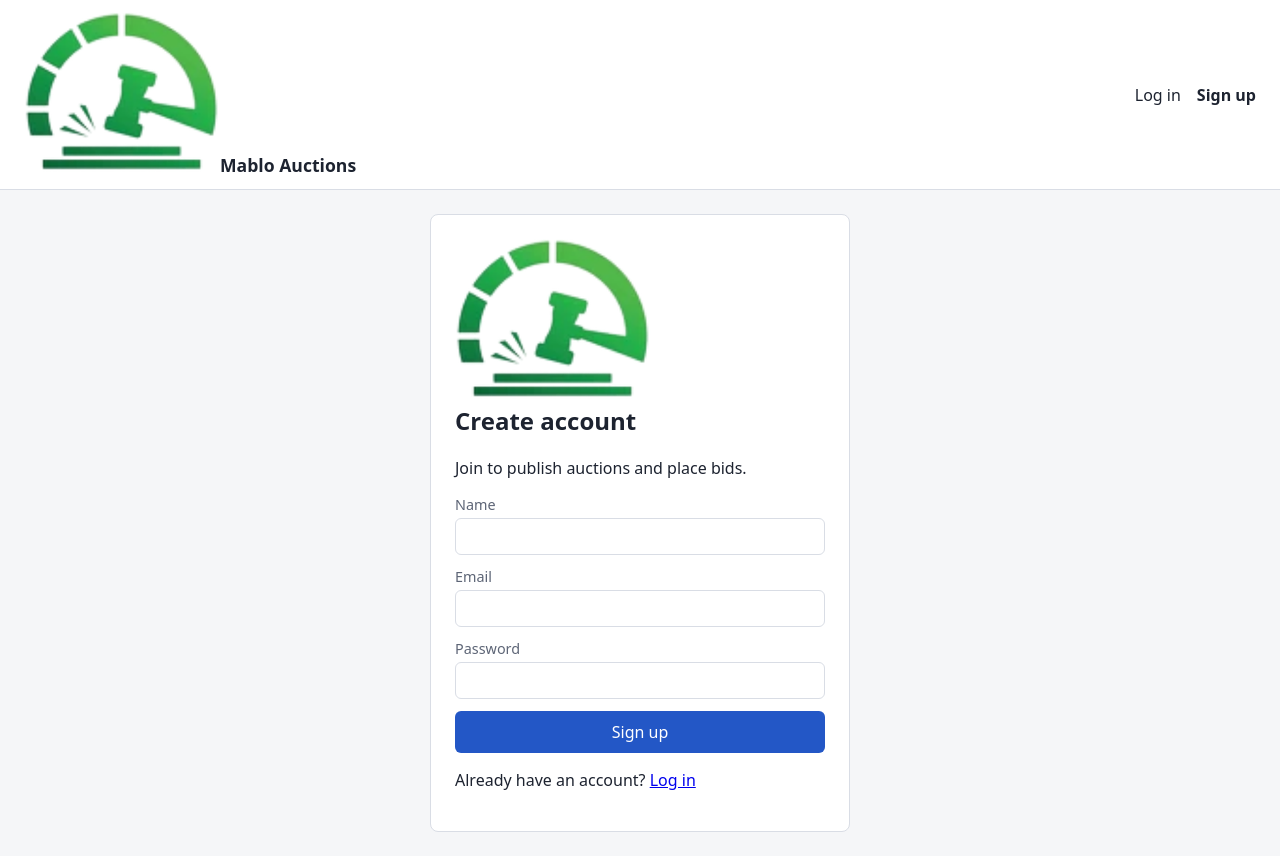
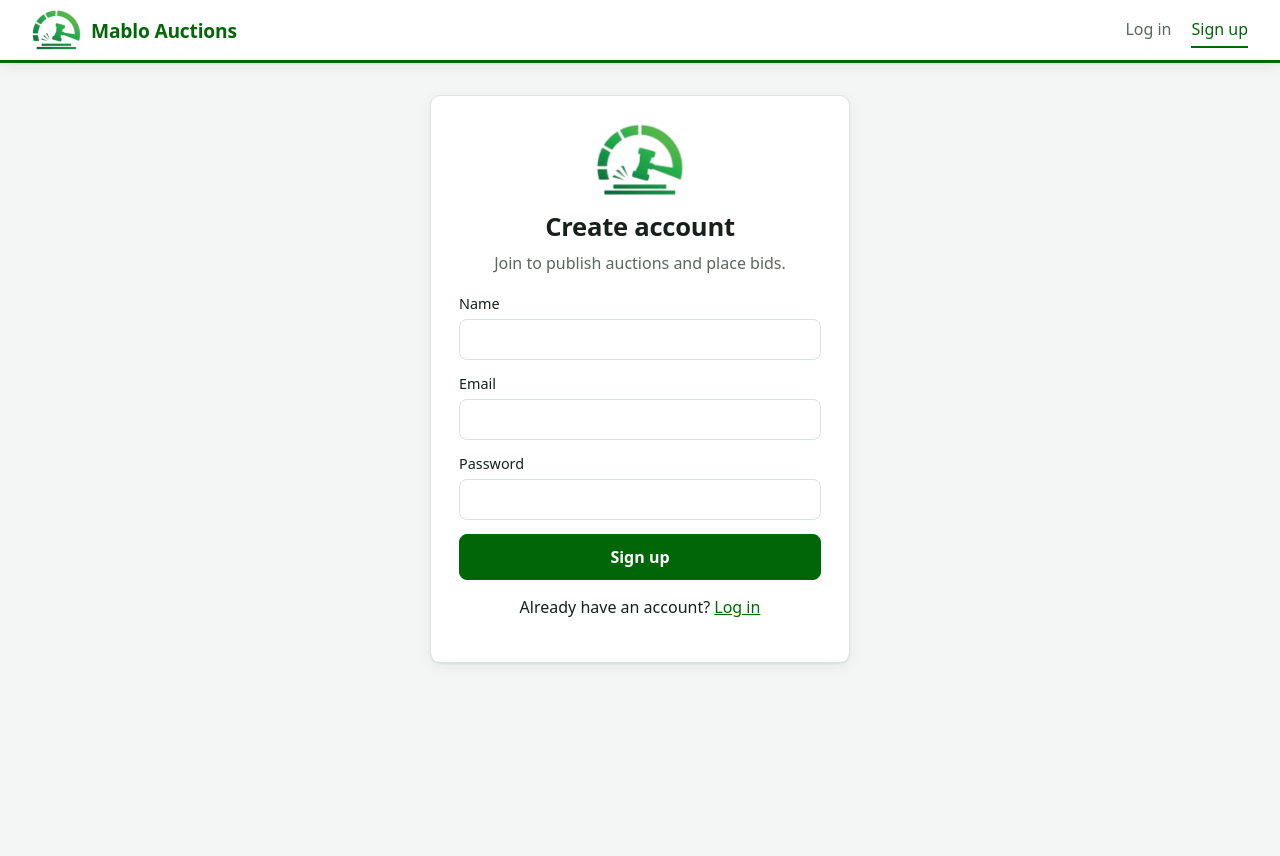
Before and after one commit to JuanHidalgo33/Software2_SubastasOnline_EquipoMablo, a React (Vite) app in the folder web/: page /register in a window 1280 px wide. After the commit the page ends 800 px from the top, so only its background shows below. Built offline with nearby package versions, Linux system fonts and the light colour scheme; no server answers.

Commit message:
style(web): applied green brand theme with dark palette

```diff
--- a/web/src/index.css
+++ b/web/src/index.css
@@ -1,18 +1,41 @@
 :root {
-  --bg: #f5f6f8;
+  --primary: #006607;
+  --primary-hover: #004d05;
+  --on-primary: #ffffff;
+  --accent: #006607;
+  --primary-soft: #e8f3e9;
+  --on-soft: #004d05;
+  --bg: #f4f6f5;
   --surface: #ffffff;
-  --text: #1d2330;
-  --muted: #5d6576;
-  --border: #d9dde5;
-  --primary: #2357c6;
-  --primary-text: #ffffff;
+  --text: #17201a;
+  --muted: #5b665e;
+  --border: #dbe2dd;
   --error-bg: #fdecec;
   --error-text: #a01c1c;
-  --success-bg: #e7f5ea;
-  --success-text: #1d6b33;
+  --radius: 10px;
+  --shadow: 0 1px 2px rgba(16, 24, 18, 0.06), 0 4px 16px rgba(16, 24, 18, 0.06);
+  color-scheme: light;
   font-family: system-ui, -apple-system, 'Segoe UI', Roboto, sans-serif;
   color: var(--text);
   background: var(--bg);
+}
+
+:root[data-theme='dark'] {
+  --primary: #00800a;
+  --primary-hover: #006607;
+  --on-primary: #ffffff;
+  --accent: #4cc957;
+  --primary-soft: #1d3322;
+  --on-soft: #7ddc85;
+  --bg: #0e1410;
+  --surface: #161e19;
+  --text: #e6ede8;
+  --muted: #9aa79e;
+  --border: #2a3530;
+  --error-bg: #3a1717;
+  --error-text: #ff9b9b;
+  --shadow: 0 1px 2px rgba(0, 0, 0, 0.4), 0 4px 16px rgba(0, 0, 0, 0.35);
+  color-scheme: dark;
 }
 
 * {
@@ -21,100 +44,176 @@
 
 body {
   margin: 0;
+  -webkit-font-smoothing: antialiased;
+}
+
+a {
+  color: var(--accent);
 }
 
 .topbar {
+  position: sticky;
+  top: 0;
+  z-index: 10;
   display: flex;
   justify-content: space-between;
   align-items: center;
   flex-wrap: wrap;
-  gap: 8px;
-  padding: 12px 24px;
+  gap: 12px;
+  padding: 10px 32px;
   background: var(--surface);
-  border-bottom: 1px solid var(--border);
+  border-bottom: 3px solid var(--accent);
+  box-shadow: var(--shadow);
+}
+
+.brand {
+  display: flex;
+  align-items: center;
+  gap: 10px;
+  color: var(--accent);
+  font-weight: 700;
+  font-size: 1.2rem;
+  letter-spacing: -0.01em;
+  text-decoration: none;
+}
+
+.brand-logo {
+  height: 40px;
+  width: auto;
 }
 
 .topbar nav {
   display: flex;
   align-items: center;
-  gap: 16px;
+  gap: 20px;
 }
 
-.topbar a {
-  color: var(--text);
+.topbar nav a {
+  color: var(--muted);
+  font-weight: 500;
   text-decoration: none;
+  padding: 6px 0;
+  border-bottom: 2px solid transparent;
 }
 
-.topbar a.active {
-  font-weight: 600;
+.topbar nav a:hover {
+  color: var(--accent);
 }
 
-.brand {
-  font-weight: 700;
-  font-size: 1.1rem;
+.topbar nav a.active {
+  color: var(--accent);
+  border-bottom-color: var(--accent);
 }
 
 .user {
-  color: var(--muted);
+  padding: 4px 12px;
+  border-radius: 999px;
+  background: var(--primary-soft);
+  color: var(--on-soft);
+  font-size: 0.9rem;
+  font-weight: 500;
 }
 
 .container {
-  max-width: 960px;
-  margin: 24px auto;
+  max-width: 1040px;
+  margin: 32px auto;
   padding: 0 16px;
 }
 
 .card {
   background: var(--surface);
   border: 1px solid var(--border);
-  border-radius: 8px;
-  padding: 24px;
-  margin-bottom: 16px;
+  border-radius: var(--radius);
+  box-shadow: var(--shadow);
+  padding: 28px;
+  margin-bottom: 20px;
 }
 
 .card.narrow {
   max-width: 420px;
-  margin: 0 auto;
+  margin: 24px auto;
+}
+
+.auth-card {
+  text-align: center;
+}
+
+.auth-card form {
+  text-align: left;
+}
+
+.auth-logo {
+  height: 72px;
+  width: auto;
+  margin-bottom: 8px;
 }
 
 h1 {
-  margin-top: 0;
-  font-size: 1.5rem;
+  margin: 0 0 8px;
+  font-size: 1.6rem;
+  letter-spacing: -0.01em;
+}
+
+.muted {
+  color: var(--muted);
+  margin: 0 0 20px;
 }
 
 form {
   display: flex;
   flex-direction: column;
-  gap: 12px;
+  gap: 14px;
 }
 
 label {
   display: flex;
   flex-direction: column;
-  gap: 4px;
+  gap: 6px;
   font-size: 0.9rem;
-  color: var(--muted);
+  font-weight: 500;
+  color: var(--text);
 }
 
 input,
 select,
 textarea {
   font: inherit;
-  padding: 8px 10px;
+  padding: 10px 12px;
   border: 1px solid var(--border);
-  border-radius: 6px;
+  border-radius: 8px;
   color: var(--text);
   background: var(--surface);
+  transition: border-color 0.15s, box-shadow 0.15s;
+}
+
+input:focus,
+select:focus,
+textarea:focus {
+  outline: none;
+  border-color: var(--accent);
+  box-shadow: 0 0 0 3px var(--primary-soft);
 }
 
 button {
   font: inherit;
-  padding: 10px 16px;
-  border: none;
-  border-radius: 6px;
+  font-weight: 600;
+  padding: 11px 18px;
+  border: 1px solid var(--primary);
+  border-radius: 8px;
   background: var(--primary);
-  color: var(--primary-text);
+  color: var(--on-primary);
   cursor: pointer;
+  transition: background 0.15s, border-color 0.15s;
+}
+
+button:hover:not(:disabled) {
+  background: var(--primary-hover);
+  border-color: var(--primary-hover);
+}
+
+button:focus-visible {
+  outline: 3px solid var(--accent);
+  outline-offset: 2px;
 }
 
 button:disabled {
@@ -122,16 +221,22 @@ button:disabled {
   cursor: default;
 }
 
-button.link {
-  background: none;
-  color: var(--primary);
-  padding: 0;
+button.secondary {
+  background: var(--surface);
+  color: var(--accent);
+  border-color: var(--accent);
+  padding: 7px 14px;
+}
+
+button.secondary:hover:not(:disabled) {
+  background: var(--primary-soft);
 }
 
 .error {
   margin: 0;
   padding: 10px 12px;
-  border-radius: 6px;
+  border-radius: 8px;
+  border-left: 4px solid var(--error-text);
   background: var(--error-bg);
   color: var(--error-text);
 }
@@ -139,7 +244,36 @@ button.link {
 .success {
   margin: 0;
   padding: 10px 12px;
-  border-radius: 6px;
-  background: var(--success-bg);
-  color: var(--success-text);
+  border-radius: 8px;
+  border-left: 4px solid var(--accent);
+  background: var(--primary-soft);
+  color: var(--on-soft);
 }
+
+.icon-button {
+  display: inline-flex;
+  align-items: center;
+  justify-content: center;
+  width: 36px;
+  height: 36px;
+  padding: 0;
+  border: 1px solid var(--border);
+  border-radius: 50%;
+  background: var(--surface);
+  color: var(--accent);
+}
+
+.icon-button:hover:not(:disabled) {
+  background: var(--primary-soft);
+  border-color: var(--accent);
+}
+
+@media (max-width: 600px) {
+  .topbar {
+    padding: 10px 16px;
+  }
+
+  .card {
+    padding: 20px;
+  }
+}
```
